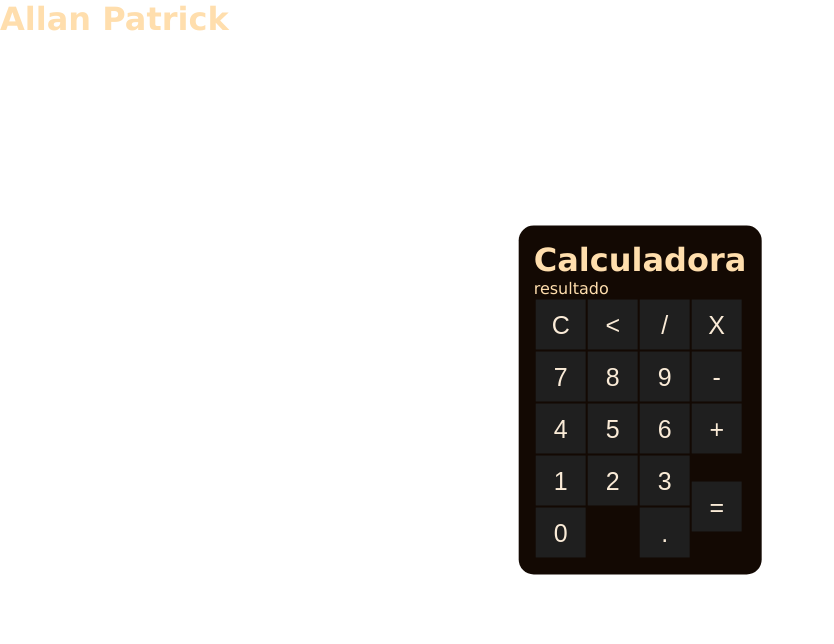
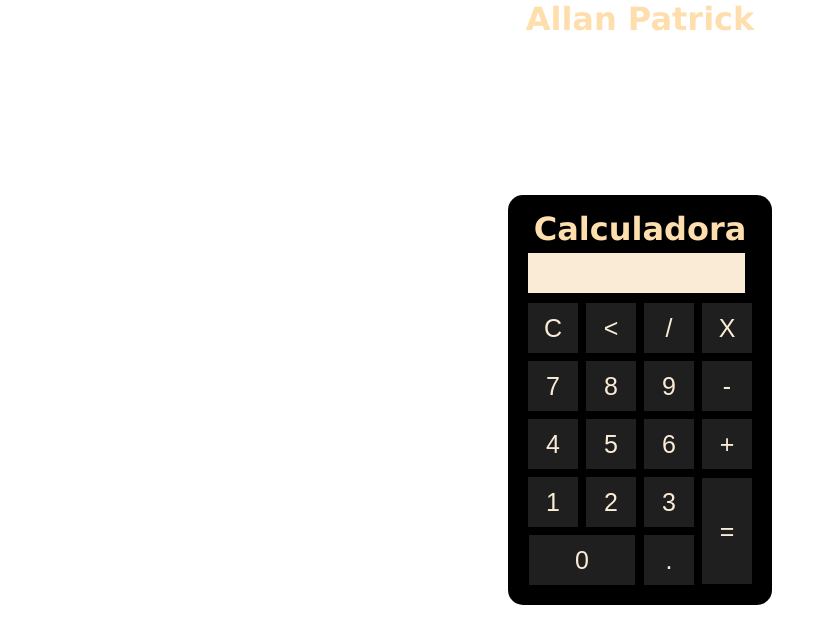
Before and after one commit to lalakrl/braio-lindao, a plain HTML site: page index.html in a window 1280 px wide. Shown: the whole page, without its empty margins (0-834 px from the left). Drawn offline with Linux system fonts and the light colour scheme.

Commit message:
Add files via upload

```diff
--- a/index.html
+++ b/index.html
@@ -14,10 +14,11 @@
             height: 100vh;
             color: navajowhite;
             font-family: 'Lucida Sans', 'Lucida Sans Regular', 'Lucida Grande', 'Lucida Sans Unicode', Geneva, Verdana, sans-serif;
+            text-align: center;
         }
         .calculadora{
             position: absolute;
-            background-color: rgb(19, 9, 3);
+            background-color: rgba(0, 0, 0, 8);
             top: 50%;
             left: 50%;
             transform: translate(-50%,-50%);
@@ -29,12 +30,23 @@
             height: 50px;
             font-size: 25px;
             cursor: pointer;
+            margin: 3px;
             background-color: rgb(31, 31, 31);
             border: none;
             color: antiquewhite;
         }
         .botao:hover{
             background-color: black;
+        }
+        #resultado{
+            background-color: antiquewhite;
+            width: 207px;
+            height: 30px;
+            margin: 5px;
+            font-size: 25px;
+            color: rgb(51, 26, 10);
+            text-align: right;
+            padding: 5px;
         }
     </style>
 </head>
@@ -43,38 +55,62 @@
       <h1>Allan Patrick</h1>
       <div class="calculadora">
         <h1>Calculadora</h1>
-        <p id="resultado">resultado</p>
+        <p id="resultado"></p>
         <table>
             <tr>
-                <td><button class="botao">C</button></td>
-                <td><button class="botao"><</button></td>
-                <td><button class="botao">/</button></td>
-                <td><button class="botao">X</button></td>
+                <td><button class="botao" onclick="clean()">C</button></td>
+                <td><button class="botao" onclick="back()"><</button></td>
+                <td><button class="botao" onclick="insert('/')">/</button></td>
+                <td><button class="botao" onclick="insert('*')">X</button></td>
             </tr>
             <tr>
-                <td><button class="botao">7</button></td>
-                <td><button class="botao">8</button></td>
-                <td><button class="botao">9</button></td>
-                <td><button class="botao">-</button></td>
+                <td><button class="botao" onclick="insert('7')">7</button></td>
+                <td><button class="botao" onclick="insert('8')">8</button></td>
+                <td><button class="botao" onclick="insert('9')">9</button></td>
+                <td><button class="botao" onclick="insert('-')">-</button></td>
             </tr>
             <tr>
-                <td><button class="botao">4</button></td>
-                <td><button class="botao">5</button></td>
-                <td><button class="botao">6</button></td>
-                <td><button class="botao">+</button></td>
+                <td><button class="botao" onclick="insert('4')">4</button></td>
+                <td><button class="botao" onclick="insert('5')">5</button></td>
+                <td><button class="botao" onclick="insert('6')">6</button></td>
+                <td><button class="botao" onclick="insert('+')">+</button></td>
             </tr>
             <tr>
-                <td><button class="botao">1</button></td>
-                <td><button class="botao">2</button></td>
-                <td><button class="botao">3</button></td>
-                <td rowspan="2"><button class="botao">=</button></td>
+                <td><button class="botao" onclick="insert('1')">1</button></td>
+                <td><button class="botao" onclick="insert('2')">2</button></td>
+                <td><button class="botao" onclick="insert('3')">3</button></td>
+                <td rowspan="2"><button class="botao" style="height: 106px;"onclick="insert('4')">=</button></td>
             </tr>
             <tr>
-                <td colspan="2"> <button class="botao">0</button></td>
-                <td><button class="botao">.</button></td>
+                <td colspan="2"> <button class="botao" style="width: 106px;" onclick="calcular()">0</button></td>
+                <td><button class="botao" onclick="insert('.')">.</button></td>
             </tr>
         </table>
       </div>
     </div>
+    <script>
+        function insert(numanu)
+        {
+            var numero = document.getElementById('resultado').innerHTML;
+            document.getElementById('resultado').innerHTML = numero + numanu;
+        }
+        function clean()
+        {
+            document.getElementById('resultado').innerHTML = "";
+        }
+        function back()
+        {
+            var resultado = document.getElementById('resultado').innerHTML;
+            document.getElementById('resultado').innerHTML = resultado.substring(0, resultado.length -1);
+        }
+        function calcular()
+        {
+            var resultado = document.getElementById('resultado').innerHTML;
+            if(resultado)
+            {
+                document.getElementById("resultado").innerHTML = eval(resultado);
+            }
+        }
+    </script>
 </body>
 </html>
```
